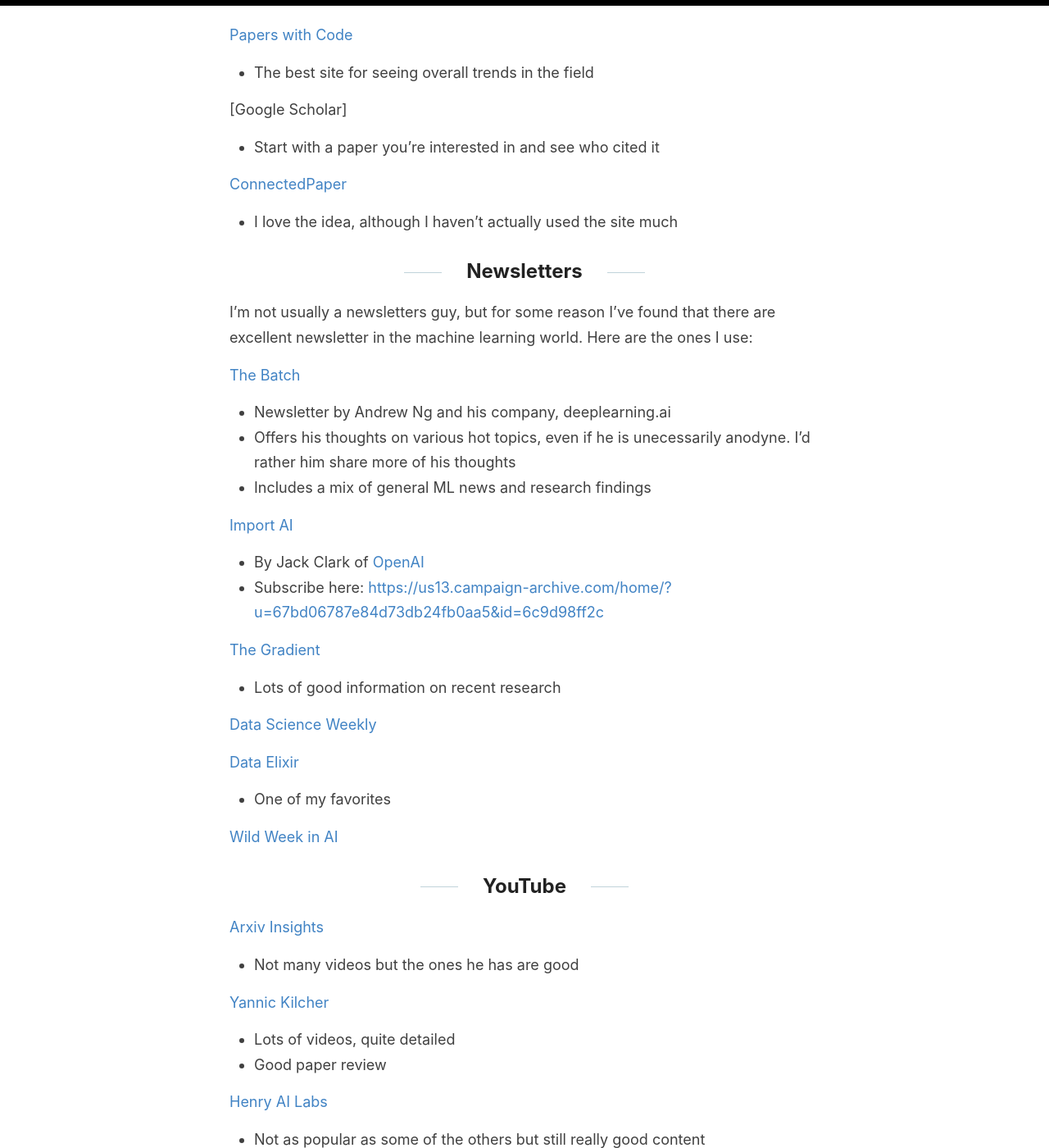
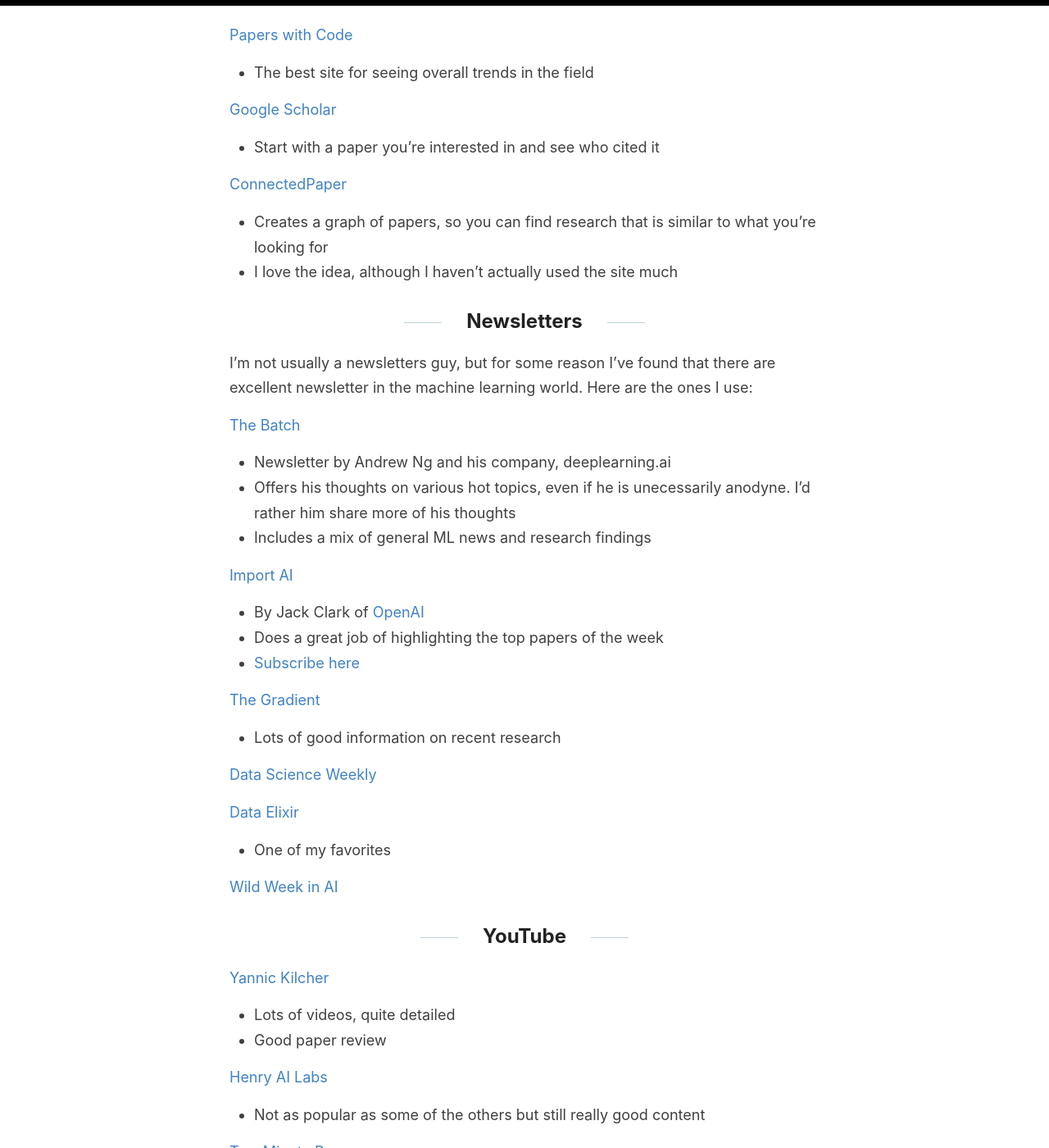
Before and after one commit to jss367/blog, a Jekyll site: the page built from _posts/2021-02-01-how-to-find-the-latest-machine-learning-research.md, in a window 1280 px wide and 1400 px high, scrolled down 936 px. Shown: the whole window at 82% size. Built offline with Jekyll 4.4.1, drawn with Linux system fonts in a browser that asks for light colours; our own code applies the rules of GitHub Pages for plain Markdown files; some of the changed text lies outside the part shown.

Commit message:
Update 2021-02-01-how-to-find-the-latest-machine-learning-research.md

```diff
--- a/_posts/2021-02-01-how-to-find-the-latest-machine-learning-research.md
+++ b/_posts/2021-02-01-how-to-find-the-latest-machine-learning-research.md
@@ -16,10 +16,11 @@ There's too much going on, so you'll need some things to help curate the list fo
 [Papers with Code](https://paperswithcode.com/)
 * The best site for seeing overall trends in the field
 
-[Google Scholar]
+[Google Scholar](https://scholar.google.com/)
 * Start with a paper you're interested in and see who cited it
 
 [ConnectedPaper](https://www.connectedpapers.com/)
+* Creates a graph of papers, so you can find research that is similar to what you're looking for
 * I love the idea, although I haven't actually used the site much
 
 ## Newsletters
@@ -33,7 +34,8 @@ I'm not usually a newsletters guy, but for some reason I've found that there are
 
 [Import AI](https://jack-clark.net/)
 * By Jack Clark of [OpenAI](https://openai.com/)
-* Subscribe here: [https://us13.campaign-archive.com/home/?u=67bd06787e84d73db24fb0aa5&id=6c9d98ff2c](https://us13.campaign-archive.com/home/?u=67bd06787e84d73db24fb0aa5&id=6c9d98ff2c)
+* Does a great job of highlighting the top papers of the week
+* [Subscribe here](https://us13.campaign-archive.com/home/?u=67bd06787e84d73db24fb0aa5&id=6c9d98ff2c)
 
 [The Gradient](https://thegradientpub.substack.com/)
 * Lots of good information on recent research
@@ -48,9 +50,6 @@ I'm not usually a newsletters guy, but for some reason I've found that there are
 
 ## YouTube
 
-[Arxiv Insights](https://www.youtube.com/channel/UCNIkB2IeJ-6AmZv7bQ1oBYg)
-* Not many videos but the ones he has are good
-
 [Yannic Kilcher](https://www.youtube.com/channel/UCZHmQk67mSJgfCCTn7xBfew)
 * Lots of videos, quite detailed
 * Good paper review
@@ -60,6 +59,10 @@ I'm not usually a newsletters guy, but for some reason I've found that there are
 
 [Two Minute Papers](https://www.youtube.com/channel/UCbfYPyITQ-7l4upoX8nvctg)
 * Hold on to your papers because this guy is great
+* Generally shorter videos than the others
+
+[Arxiv Insights](https://www.youtube.com/channel/UCNIkB2IeJ-6AmZv7bQ1oBYg)
+* Not many videos but the ones he has are excellent
 
 ## Textbooks
 
```
